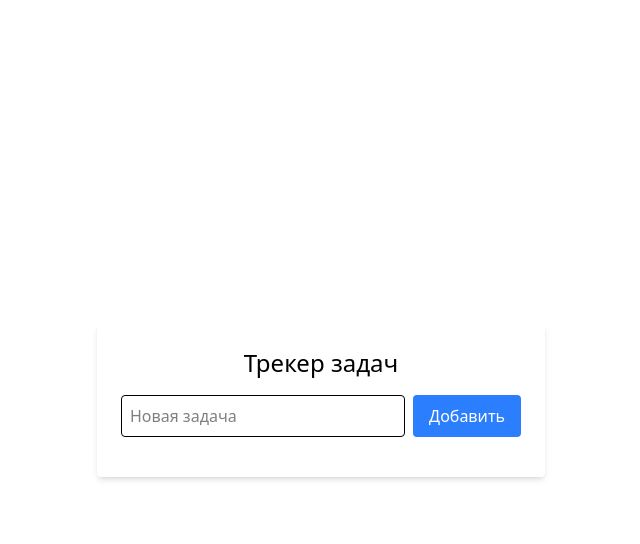
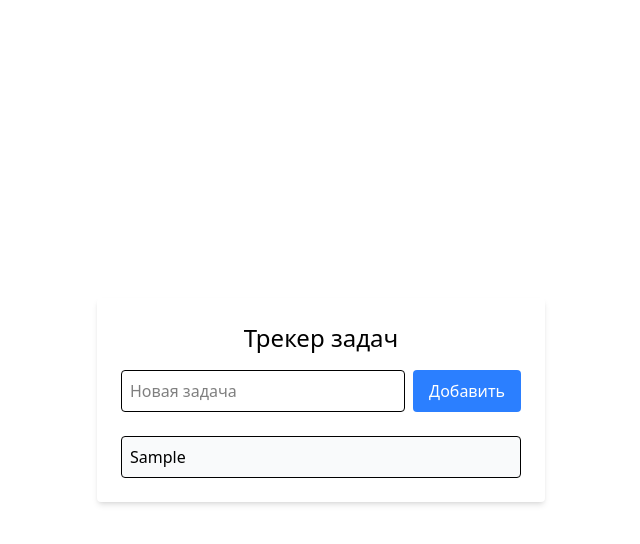
Before and after one commit to AlekseySapunkov/task-tracker, a React (Vite) app: page / in a window 1280 px wide. Both pictures are taken after typing "Sample" into the empty fields and a click on the button "Добавить". Shown: the top 544 px of the page, without its empty margins (319-959 px from the left). Built offline with nearby package versions, Linux system fonts and the light colour scheme.

Commit message:
добавить отрисовку задач

```diff
--- a/src/App.tsx
+++ b/src/App.tsx
@@ -54,7 +54,6 @@ export default function App() {
             onChange={(e) => setNewTask(e.target.value)}
             placeholder="Новая задача"
           />
-          {error && <p className="text-red-500 text-sm mt-1">{error}</p>}
           <button
             onClick={addTask}
             className="bg-blue-500 text-white px-4 rounded hover:bg-blue-700 transition"
@@ -62,6 +61,19 @@ export default function App() {
             Добавить
           </button>
         </div>
+        {error && <p className="text-red-500 text-sm mt-1">{error}</p>}
+        <ul className="mt-6 space-y-2 w-full">
+          {tasks.map((task) => (
+            <li
+              key={task.id}
+              className="flex items-center justify-between p-2 border rounded bg-gray-50"
+            >
+              <span className={task.done ? "line-through text-gray-400" : ""}>
+                {task.text}
+              </span>
+            </li>
+          ))}
+        </ul>
       </div>
     </div>
   );
```
